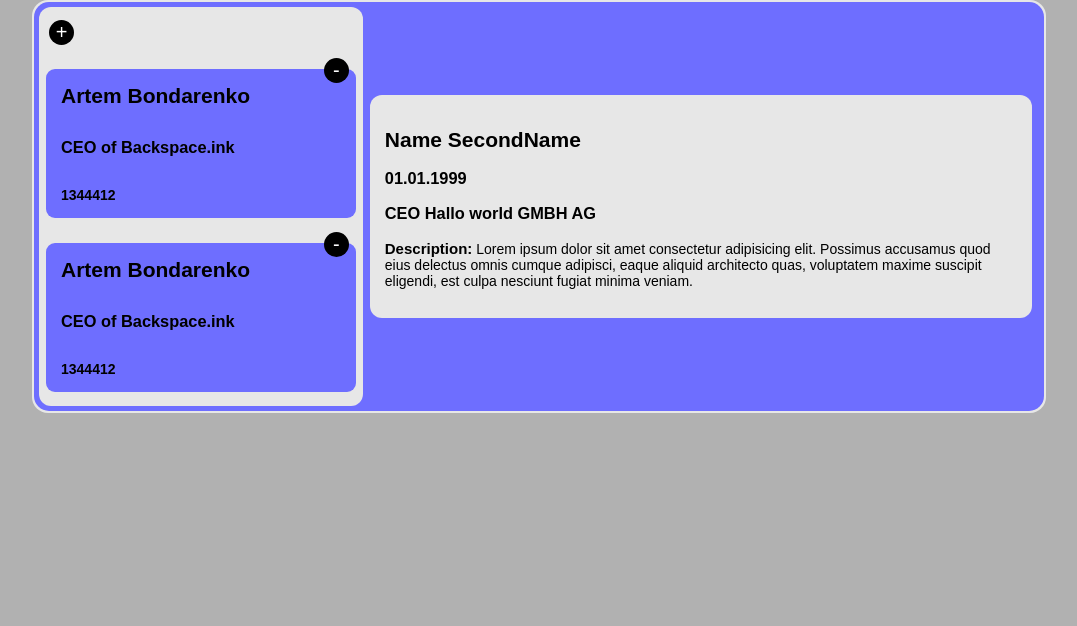
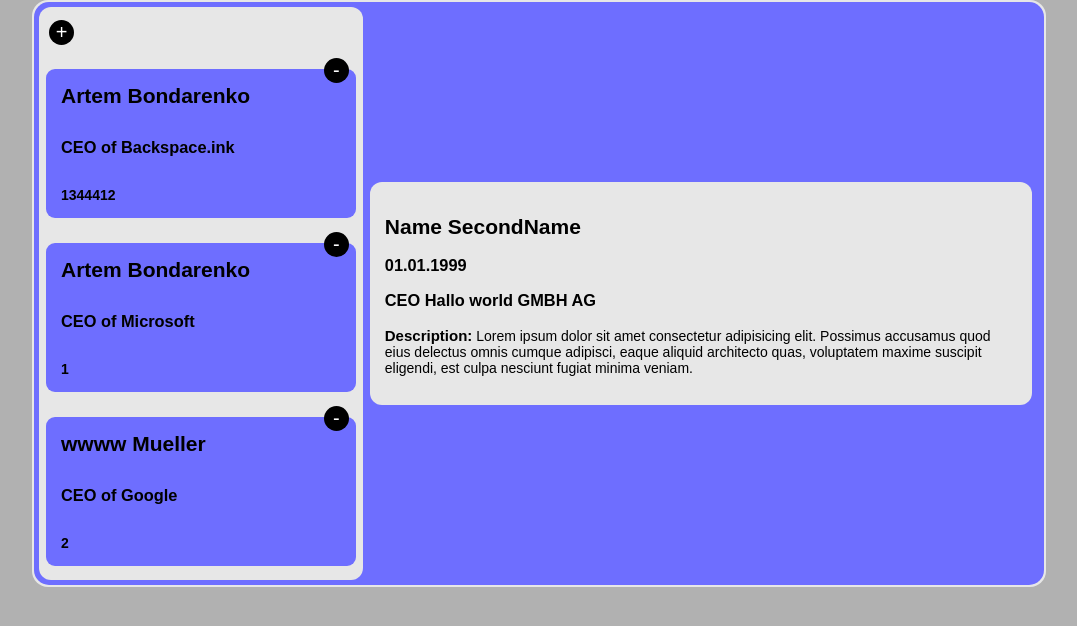
Before and after one commit to himique/NoteYourFriends-Stable-, a website: page index.html in a window 1280 px wide. Shown: the whole page, without its empty margins (101-1178 px from the left). Drawn offline with Linux system fonts and the light colour scheme.

Commit message:
Add files via upload

```diff
--- a/index.html
+++ b/index.html
@@ -16,7 +16,7 @@
                     <div class="buttons_menu">
                         <div class="add_button" onclick="toAddCard()">+</div>
                     </div>
-
+                    <div class="card_container">
                     <div class="remove_menu">
                         <div class="remove_button" onclick="toDeleteCard()">-</div>
                     </div>
@@ -28,23 +28,10 @@
                             <h3 class="card_info">CEO of Backspace.ink</h3>
                         </div>
                         <div class="card_text_wrapper">
-                            <h4 class="card_id">1344412</h3>
+                            <h4 class="card_id">1344412</h4>
                         </div>
                     </button>
-                    <div class="remove_menu">
-                        <div class="remove_button">-</div>
-                    </div>
-                    <button class="card_list" onclick="myFunction()">
-                        <div class="card_text_wrapper">
-                            <h2 class="card_name">Artem Bondarenko</h2>
-                        </div>
-                        <div class="card_text_wrapper">
-                            <h3 class="card_info">CEO of Backspace.ink</h3>
-                        </div>
-                        <div class="card_text_wrapper">
-                            <h4 class="card_id">1344412</h3>
-                        </div>
-                    </button>
+                </div>
                 </div>
                 <div class="description_container">
                     <div class="description">
--- a/js/controller.js
+++ b/js/controller.js
@@ -0,0 +1,14 @@
+let html = document.querySelector(".container_left");
+
+cardList.render(Database.mainArray, html);
+
+function myFunction() {
+    const collection = document.getElementsByClassName("card_name");
+    let show = collection[0].innerHTML = "Hello World!";
+    console.log(show)
+  }
+  function toAddCard(){
+    let newInfo = Database.add("Anton", "eeeeee", 32, "Teacher", 3, "Good guy");
+
+    cardList.render(Database.mainArray, html);
+  }
--- a/js/model.js
+++ b/js/model.js
@@ -1,6 +1,8 @@
 let Database = {
   mainArray: [
-    { name: "Artem", secondName: "Bondarenko", age: 18, id: 1, avg: 2 },
+    { name: "Artem", secondName: "Bondarenko", age: 22, emp: "CEO of Microsoft", id: 1, desc: "Im Prfossional photograder" },
+    { name: "wwww", secondName: "Mueller", age: 43, emp: "CEO of Google", id: 2, desc: "Im Prfossional photograder" },
+
   ],
 
     removeObjectById(arr, IdFound) {
@@ -90,13 +92,9 @@ let Database = {
     return number;
   },
 
-  add(name, secondName, age, id, avg) {
-    this.mainArray.push({ name: name, secondName: secondName, age: age, id: id, avg: avg });
+  add(name, secondName, age, emp, id, desc) {
+    this.mainArray.push({ name: name, secondName: secondName, age: age, emp: emp, id: id, desc: desc });
   },
-
-}
-
-let Enviroment = {
 
 }
 
--- a/js/view.js
+++ b/js/view.js
@@ -1,11 +1,43 @@
-function myFunction() {
-    const collection = document.getElementsByClassName("card_name");
-    let show = collection[0].innerHTML = "Hello World!";
-    console.log(show)
-  }
-  function toAddCard(){
-    Database.add("Anton", "Mueler", 32, Database.setId(Database.mainArray), 3);
-  }
-  function toDeleteCard(){
-    Database.removeObjectById(Database.mainArray, 3);
-  }
+const cardList = {
+  render(arr, element){
+    arr.forEach(contact => {
+    let div = document.createElement("div");
+    let div2 = document.createElement("div");
+    let div3 = document.createElement("div");
+    let button = document.createElement("button");
+    let divRemove = document.createElement("div");
+    let cardContainer = document.createElement("div");
+    let removeButton = document.createElement("div");
+
+    removeButton.classList.add("remove_button");
+    button.classList.add("card_list");
+    div.classList.add("card_text_wrapper");
+    div2.classList.add("card_text_wrapper2");
+    div3.classList.add("card_text_wrapper3");
+    divRemove.classList.add("remove_menu");
+    cardContainer.classList.add("card_container");
+
+
+
+    removeButton.insertAdjacentHTML("beforeend", `-`)
+
+    div.insertAdjacentHTML("beforeend", `<h2 class="card_name">${contact.name} ${contact.secondName}</h2>`);
+    div2.insertAdjacentHTML("beforeend", `<h3 class="card_info">${contact.emp}</h3>`);
+
+    div3.insertAdjacentHTML("beforeend", `<h4 class="card_id">${contact.id}</h4>`);
+
+
+    cardContainer.appendChild(divRemove);
+    cardContainer.appendChild(button)
+    divRemove.appendChild(removeButton);
+    button.appendChild(div);
+    button.appendChild(div2);
+    button.appendChild(div3);
+
+
+
+    element.appendChild(cardContainer);
+
+    });
+  },
+}
--- a/styles.css
+++ b/styles.css
@@ -45,6 +45,20 @@ body {
 }
 
 .card_text_wrapper {
+
+    width: auto;
+    height: fit-content;
+    margin: 0px;
+    padding: 15px;
+}
+.card_text_wrapper2 {
+
+    width: auto;
+    height: fit-content;
+    margin: 0px;
+    padding: 15px;
+}
+.card_text_wrapper3 {
 
     width: auto;
     height: fit-content;
```
